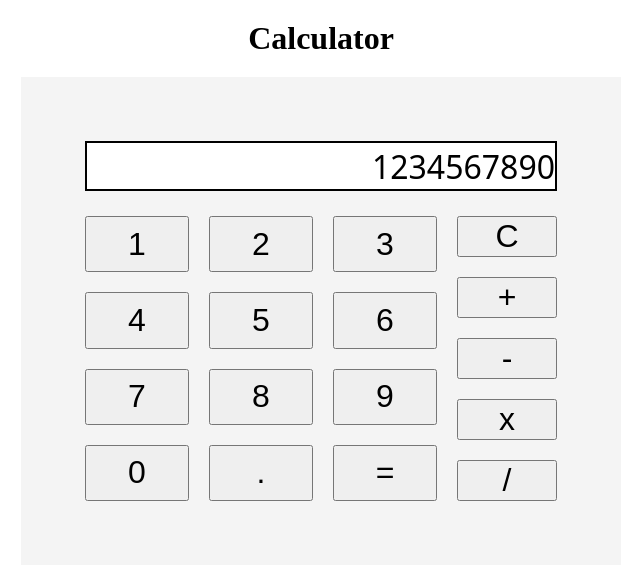
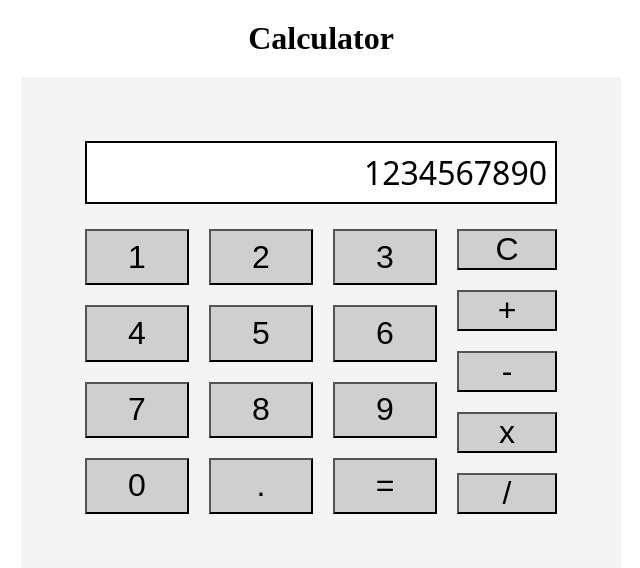
Before and after one commit to DavidStaus/odin-calculator, a plain HTML site: page index.html in a window 1280 px wide. Shown: the whole page, without its empty margins (319-959 px from the left). Drawn offline with Linux system fonts and the light colour scheme.

Commit message:
Tweak layout color and sizing

```diff
--- a/index.html
+++ b/index.html
@@ -5,7 +5,7 @@
     <meta name="viewport" content="width=device-width, initial-scale=1.0">
     <title>Calculator</title>
     <link rel="stylesheet" href="style.css">
-    <script src="script.js"></script>
+    <script defer src="script.js"></script>
 </head>
 <body>
     <h1>Calculator</h1>
--- a/style.css
+++ b/style.css
@@ -2,6 +2,10 @@
     padding: 0;
     margin: 0;
     box-sizing: border-box;
+}
+
+:root {
+    font-size: 16px;
 }
 
 h1 {
@@ -23,7 +27,7 @@ h1 {
 
 .display {
     width: 100%;
-    height: 50px;
+    padding: 0.5rem;
     border: 2px solid black;
     background-color: white;
     font-size: 2rem;
@@ -51,7 +55,6 @@ h1 {
     flex: 1;
 }
 
-
 .number {
     flex: auto;
 }
@@ -59,5 +62,5 @@ h1 {
 button {
     width: 100px;
     font-size: 2rem;
-    background-color: ;
+    background-color: #cfcfcf;
 }
```
